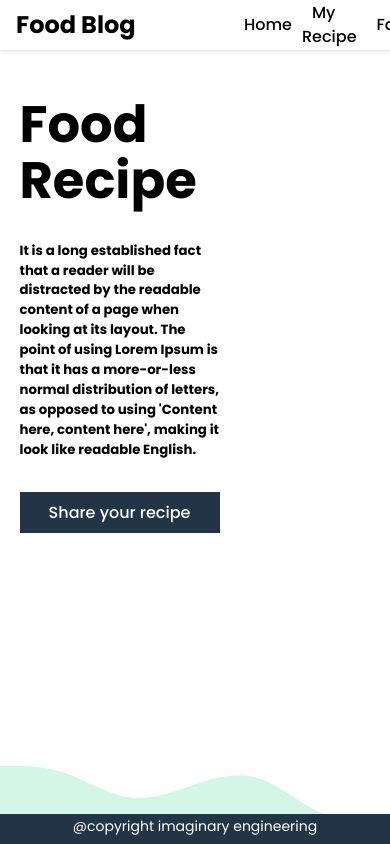
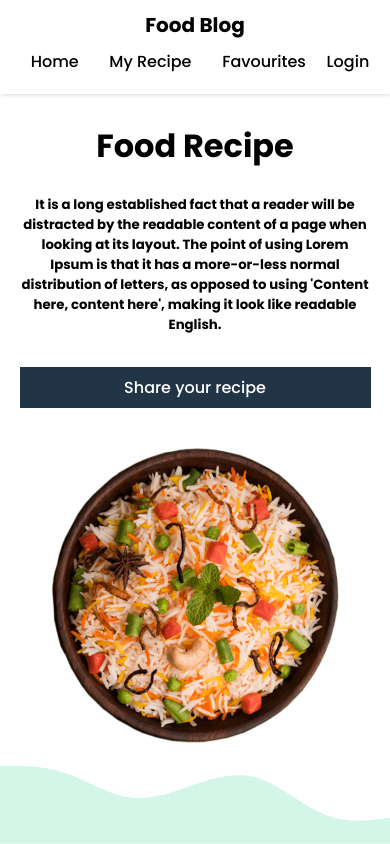
Before and after one commit to thetelgote/Food-Recipe, a React (Vite) app in the folder foodRecipe/frontend/food-blog-app/: page /favRecipe in a window 390 px wide. Shown: the top 844 px of the page. Built offline with nearby package versions, Linux system fonts and the light colour scheme.

Commit message:
Update App.css

```diff
--- a/foodRecipe/frontend/food-blog-app/src/App.css
+++ b/foodRecipe/frontend/food-blog-app/src/App.css
@@ -8,18 +8,18 @@
 }
 
 header {
-  width: 100vw;
+  width: 100%;
   display: flex;
   justify-content: space-between;
   align-items: center;
   box-shadow: 1px 0 5px rgba(0, 0, 0, 0.2);
   position: fixed;
-  top:0;
+  top: 0;
   z-index: 10;
   background-color: #ffffff;
 }
 
-header ul{
+header ul {
   width: 40%;
   height: 50px;
   display: flex;
@@ -27,112 +27,118 @@ header ul{
   align-items: center;
 }
 
-header ul li{
+header ul li {
   list-style: none;
   cursor: pointer;
 }
 
-li a{
+li a {
   color: black;
   transition: all 0.3s;
-  padding:2px 10px;
+  padding: 2px 10px;
   border-radius: 10px;
 }
 
-li a:hover{
-  color:black;
+li a:hover {
+  color: black;
 }
 
-li .login{
+li .login {
   font-size: 16px;
   font-weight: 500;
 }
 
-header h2{
+header h2 {
   margin-left: 1rem;
 }
 
-section{
-  height: 100vh;
+section {
+  min-height: 100vh;
   width: 90%;
   margin: 0 auto;
 }
 
-.home{
+.home {
   display: flex;
   margin-top: 6rem;
-  gap:10rem;
+  gap: 10rem;
   position: relative;
 }
 
-.home .left h1{
+.home .left h1 {
   margin-bottom: 1rem;
 }
 
-.home button{
+.home button {
   color: white;
-  border:none;
+  border: none;
   background-color: #213547;
   width: 200px;
   padding: 0.5rem;
   border-radius: 0;
 }
 
-.home a:hover{
+.home a:hover {
   color: white;
   background-color: #2c4860;
 }
 
-.home .left h5{
-  margin:2rem 0;
+.home .left h5 {
+  margin: 2rem 0;
 }
 
-.bg svg{
+.bg svg {
   position: absolute;
   bottom: 0;
 }
 
-.card-container{
+.card-container {
   width: 80%;
   margin: auto;
   display: grid;
-  gap:2.5rem;
-  grid-template-columns: repeat(auto-fit,13rem);
-  cursor:pointer
+  gap: 2.5rem;
+  grid-template-columns: repeat(auto-fit, 13rem);
+  cursor: pointer;
 }
 
-.card{
+.card {
   box-shadow: 0 1px 2px rgba(0, 0, 0, 0.5);
   text-align: center;
   border-radius: 5px;
+  overflow: hidden;
 }
 
-.card-body{
+.card img {
+  width: 100%;
+  object-fit: cover;
+}
+
+.card-body {
   background-color: #d4f6e8;
   padding: 1rem;
 }
 
-.card-body .title{
-  margin-bottom:5px;
+.card-body .title {
+  margin-bottom: 5px;
   font-size: 15px;
-  font-weight:500;
+  font-weight: 500;
 }
 
-.card-body .icons{
+.card-body .icons {
   display: flex;
   justify-content: space-between;
   align-items: center;
 }
 
-.card-body .timer{
+.card-body .timer {
   display: flex;
   align-items: center;
-  gap:2px;
+  gap: 2px;
   font-size: 13px;
   font-weight: 500;
 }
 
-.action{
+.action {
   display: flex;
   font-size: 19px;
   justify-content: space-between;
@@ -140,35 +146,35 @@ section{
   width: 45px;
 }
 
-.editIcon{
+.editIcon {
   color: black;
   font-size: 18px;
 }
 
-.action a:hover{
+.action a:hover {
   color: black;
 }
 
-.deleteIcon{
-  color: rgb(239,53,53);
+.deleteIcon {
+  color: rgb(239, 53, 53);
   font-size: 20px;
   cursor: pointer;
 }
 
-.modal{
+.modal {
   position: fixed;
   top: 34%;
   z-index: 10;
   padding: 2rem;
   border-radius: 6px;
-  border:none;
-  left:30%;
+  border: none;
+  left: 30%;
   width: 40%;
 }
 
-.backdrop{
+.backdrop {
   position: fixed;
-  top:0;
+  top: 0;
   left: 0;
   width: 100%;
   height: 100vh;
@@ -176,115 +182,233 @@ section{
   z-index: 9;
 }
 
-.form{
+.form {
   width: 71%;
   margin: 0 auto;
   text-align: center;
 }
 
-.form-header{
+.form-header {
   background-color: #d4f6e8;
   height: 3px;
   text-align: center;
 }
 
-.form-control{
+.form-control {
   display: flex;
   justify-content: space-between;
-  gap:1rem;
+  gap: 1rem;
   margin-top: 1rem;
 }
 
-.form-control .input{
+.form-control .input {
   flex-basis: 70%;
-  border:1px solid rgb(156 163 175);
+  border: 1px solid rgb(156 163 175);
   border-radius: 4px;
   height: 30px;
   padding: 2px;
 }
 
-.form-control .input-textarea{
+.form-control .input-textarea {
   border: 1px solid rgb(156 163 175);
   border-radius: 4px;
   flex-basis: 70%;
   padding: 2px;
 }
 
-.form button{
-  margin:2rem 0;
-  border:none;
+.form button {
+  margin: 2rem 0;
+  border: none;
   background-color: #d4f6e8;
   font-size: 14px;
   box-shadow: 0 1px 5px rgba(0, 0, 0, 0.3);
 }
 
-.form p{
+.form p {
   cursor: pointer;
   display: inline;
   border-bottom: 1px solid #307bbd;
-  color:rga(4,136,170);
+  color: rgb(4, 136, 170);
   font-size: 14px;
-  color: #307bbd;
 }
 
-.form .error{
-  color:red;
+.form .error {
+  color: red;
   font-size: 13px;
 }
-.container{
+
+.container {
   display: flex;
   justify-content: center;
   align-items: center;
-  width: 100vw;
-  height: 100vh;
+  width: 100%;
+  min-height: 100vh;
 }
 
-.add-recipe{
+.add-recipe {
   width: 100%;
 }
 
-.recipe{
+.recipe {
   margin-bottom: 2rem;
   padding-bottom: 2rem;
 }
 
-.footer{
-  width:100vw;
+.footer {
+  width: 100%;
   height: 30px;
   color: white;
   background-color: #213547;
   position: fixed;
   bottom: 0;
   text-align: center;
-  margin-top: 1rem;
   padding-top: 2px;
   font-size: 14px;
 }
 
-.outer-container{
+.outer-container {
   width: 70%;
   margin: 5rem auto;
 }
 
-.outer-container .profile{
+.outer-container .profile {
   display: flex;
-  gap:1rem;
+  gap: 1rem;
   align-items: center;
 }
 
-.outer-container .title{
+.outer-container .title {
   margin: 1rem 0;
   text-transform: uppercase;
 }
 
-.outer-container .recipe-details{
+.outer-container .recipe-details {
   display: flex;
   gap: 3rem;
-  align-items: justify;
   margin-top: 1rem;
 }
 
-.active{
-  color:black !important;
+.active {
+  color: black !important;
   background-color: #d4f6e8;
 }
+
+/* ================= RESPONSIVE ================= */
+
+@media screen and (max-width: 1024px) {
+
+  header ul {
+    width: 60%;
+  }
+
+  .home {
+    gap: 4rem;
+  }
+
+  .card-container {
+    width: 95%;
+  }
+
+  .outer-container {
+    width: 90%;
+  }
+}
+
+@media screen and (max-width: 768px) {
+
+  header {
+    flex-direction: column;
+    padding: 10px;
+  }
+
+  header h2 {
+    margin-left: 0;
+  }
+
+  header ul {
+    width: 100%;
+    height: auto;
+    flex-wrap: wrap;
+    gap: 10px;
+    padding: 10px;
+  }
+
+  .home {
+    flex-direction: column;
+    gap: 2rem;
+    margin-top: 8rem;
+    text-align: center;
+  }
+
+  .card-container {
+    width: 95%;
+    grid-template-columns: repeat(auto-fit, minmax(180px, 1fr));
+  }
+
+  .modal {
+    width: 90%;
+    left: 5%;
+    top: 15%;
+  }
+
+  .form {
+    width: 95%;
+  }
+
+  .form-control {
+    flex-direction: column;
+  }
+
+  .form-control .input,
+  .form-control .input-textarea {
+    width: 100%;
+  }
+
+  .outer-container {
+    width: 95%;
+    margin-top: 8rem;
+  }
+
+  .outer-container .recipe-details {
+    flex-direction: column;
+    gap: 1rem;
+  }
+
+  .footer {
+    position: relative;
+    margin-top: 2rem;
+  }
+}
+
+@media screen and (max-width: 480px) {
+
+  header h2 {
+    font-size: 20px;
+  }
+
+  .home .left h1 {
+    font-size: 2rem;
+  }
+
+  .home button {
+    width: 100%;
+  }
+
+  .card-container {
+    grid-template-columns: 1fr;
+  }
+
+  .modal {
+    width: 95%;
+    left: 2.5%;
+    padding: 1rem;
+  }
+
+  .form button {
+    width: 100%;
+  }
+
+  .footer {
+    font-size: 12px;
+  }
+}
```
